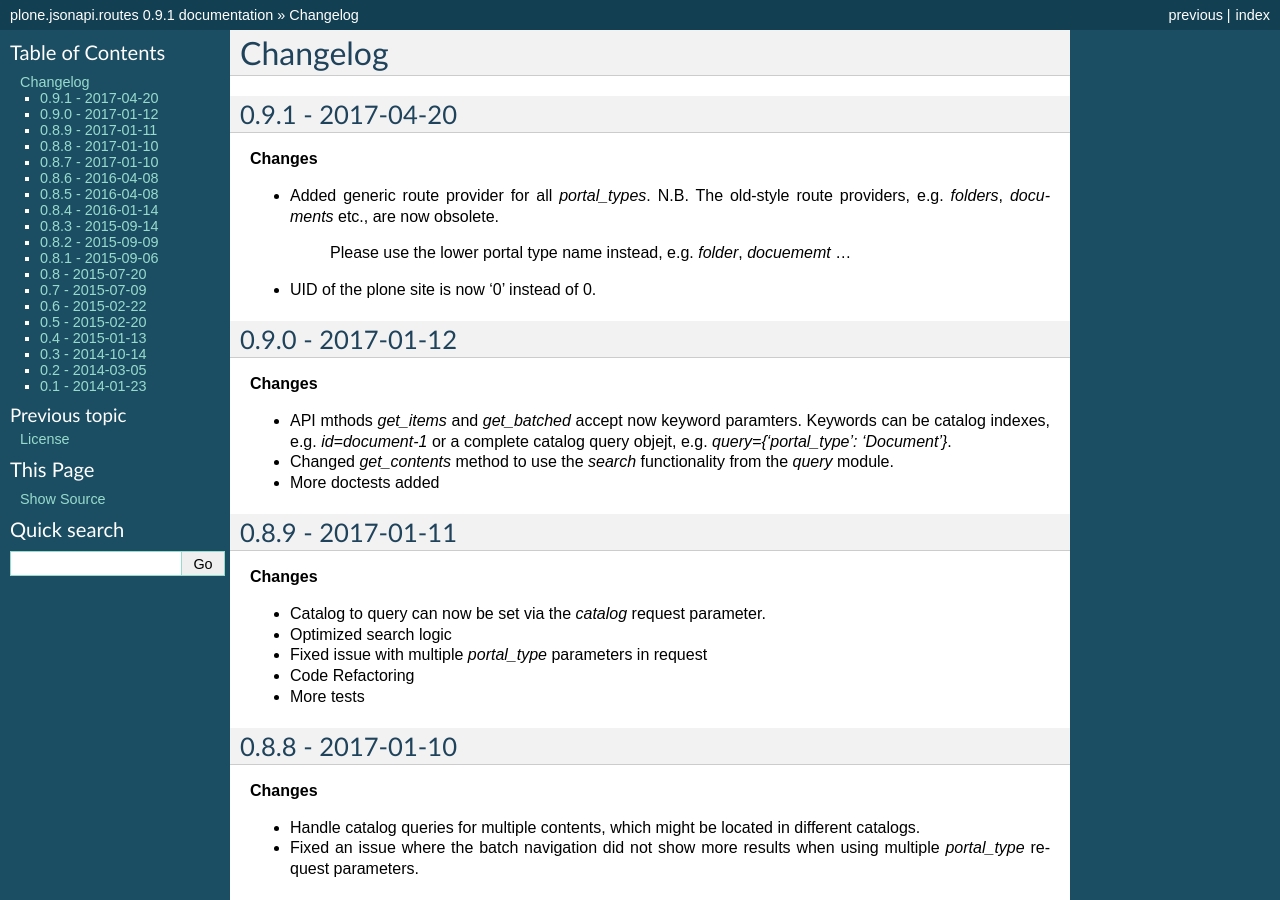
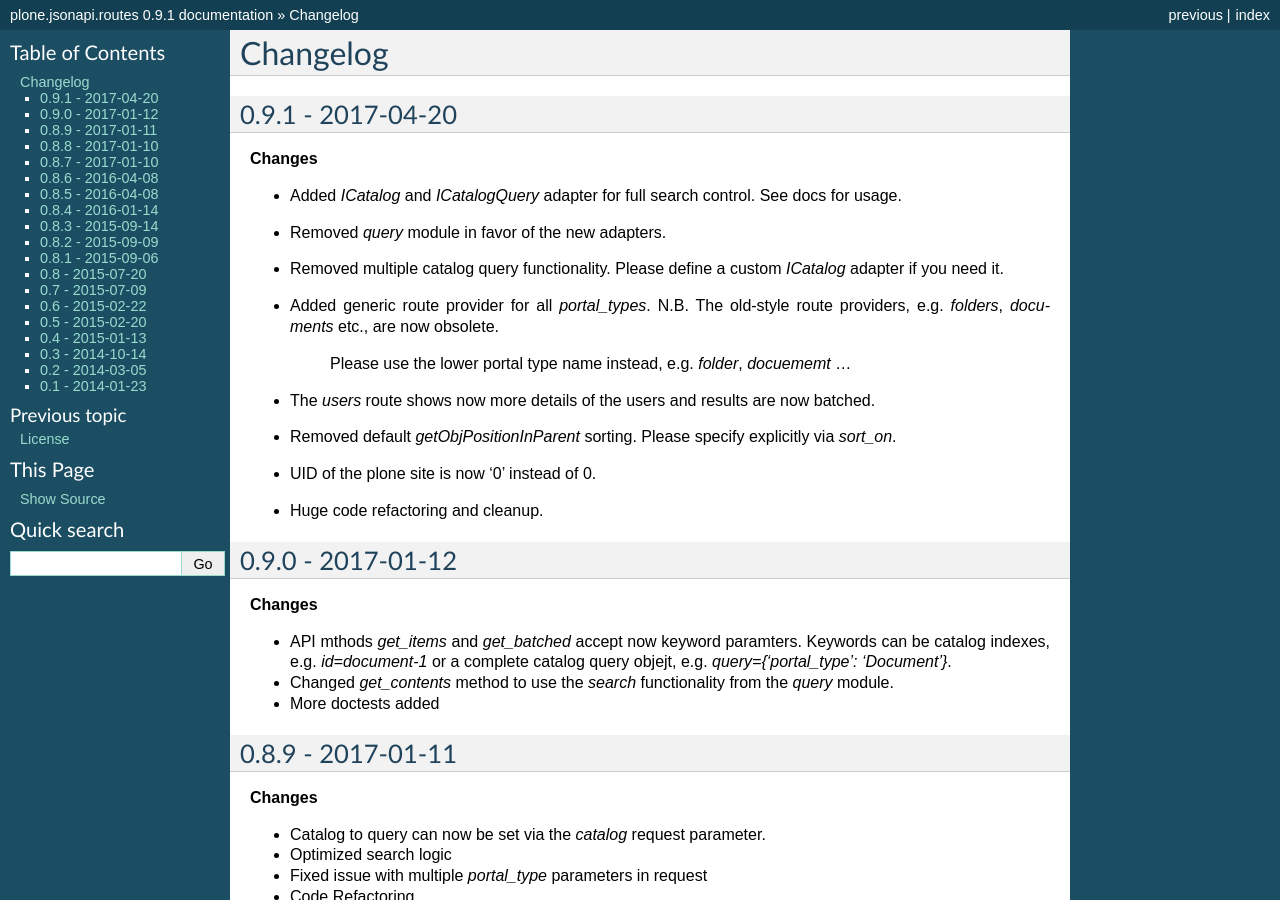
Before and after one commit to collective/plone.jsonapi.routes, a Sphinx documentation site: the page built from docs/HISTORY.rst, in a window 1280 px wide and 900 px high. Built offline with Sphinx 7.4.7, drawn with Linux system fonts in a browser that asks for light colours.

Commit message:
updated changelog

```diff
--- a/docs/HISTORY.rst
+++ b/docs/HISTORY.rst
@@ -8,10 +8,16 @@ Changelog
 
 **Changes**
 
+- Added `ICatalog` and `ICatalogQuery` adapter for full search control. See docs for usage.
+- Removed `query` module in favor of the new adapters.
+- Removed multiple catalog query functionality. Please define a custom `ICatalog` adapter if you need it.
 - Added generic route provider for all `portal_types`.
   N.B. The old-style route providers, e.g. `folders`, `documents` etc., are now obsolete.
        Please use the lower portal type name instead, e.g. `folder`, `docuememt` ...
+- The `users` route shows now more details of the users and results are now batched.
+- Removed default `getObjPositionInParent` sorting. Please specify explicitly via `sort_on`.
 - UID of the plone site is now '0' instead of 0.
+- Huge code refactoring and cleanup.
 
 
 0.9.0 - 2017-01-12
```
